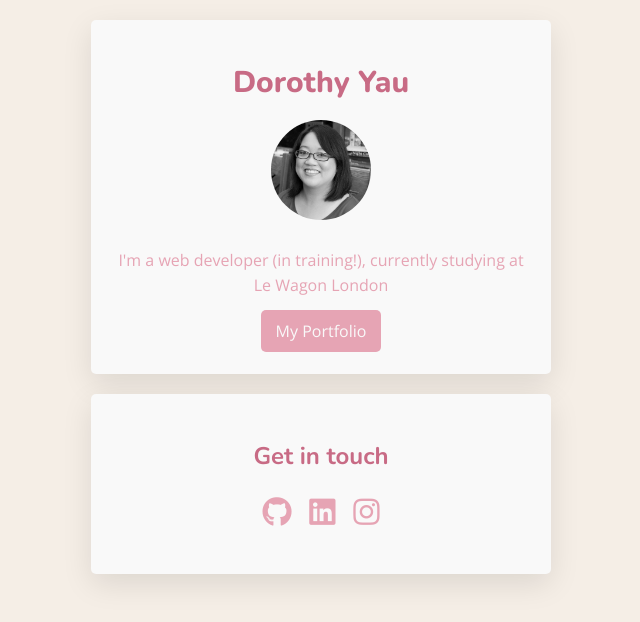
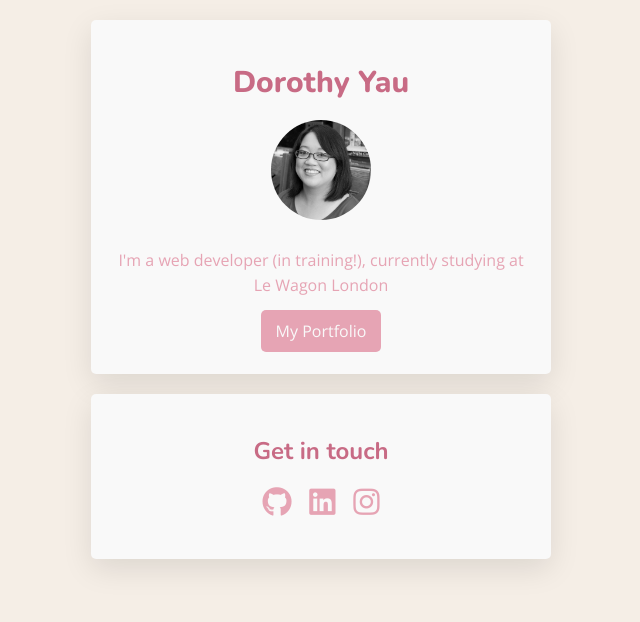
Before and after one commit to dkyyau/profile, a plain HTML site: page index.html in a window 1280 px wide. Shown: the whole page, without its empty margins (319-959 px from the left). Drawn offline with nearby package versions, Linux system fonts and the light colour scheme.

Commit message:
Updated profile.

```diff
--- a/style.css
+++ b/style.css
@@ -19,6 +19,10 @@ h1 {
   font-weight: 800;
 }
 
+h2 {
+  margin: 15px;
+}
+
 p {
   line-height: 25px;
 }
@@ -33,7 +37,7 @@ a:hover {
 }
 
 ul {
-  margin: 20px 0px;
+  margin: 15px 0px;
 }
 
 .container {
```
